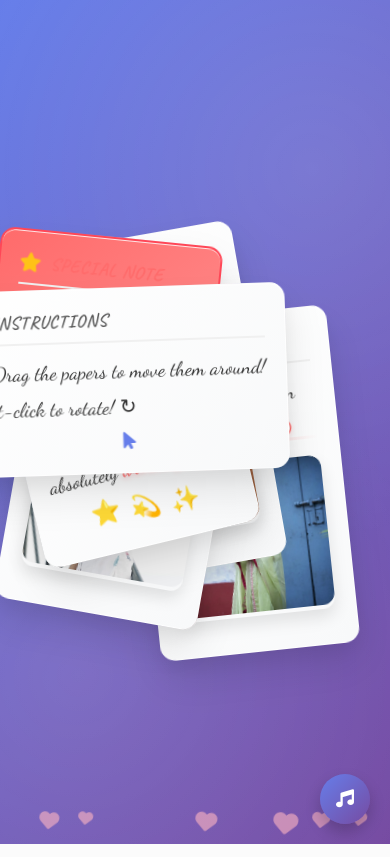
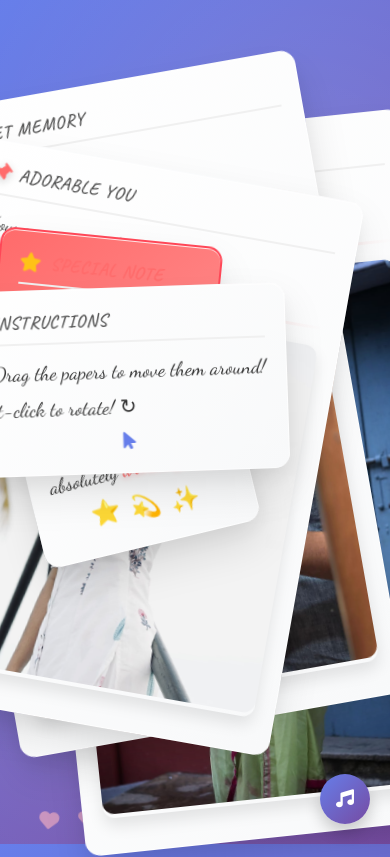
Before and after one commit to josephdevasia1/josephdevasia1.github.io, a PHP site: page /confess/index.html in a window 390 px wide; the page is wider, and only the part inside the window is pictured. Run offline with PHP 8.4, Linux system fonts and the light colour scheme; some web fonts are replaced.

Commit message:
Update style.css

```diff
--- a/confess/style.css
+++ b/confess/style.css
@@ -247,7 +247,6 @@
 }
 
 img {
-  max-height: 180px;
   width: 100%;
   object-fit: cover;
   user-select: none;
@@ -383,7 +382,7 @@
   }
 
   img {
-    max-height: 150px;
+
   }
 
   .music-toggle {
```
